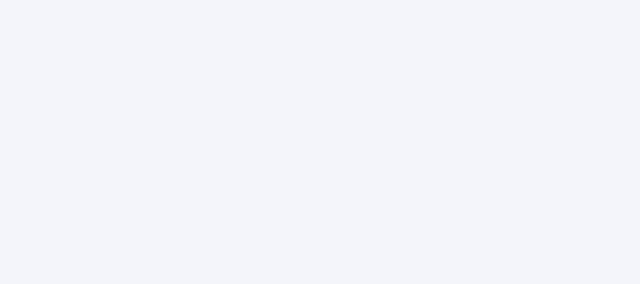
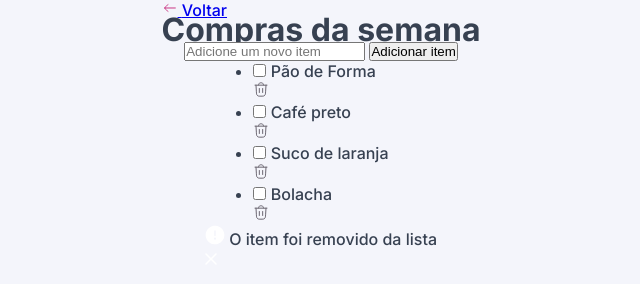
Before and after one commit to CarolGonzaga/lista-de-compras, a plain HTML site: page index.html in a window 1280 px wide. Shown: the whole page, without its empty margins (319-959 px from the left). Drawn offline with Linux system fonts and the light colour scheme.

Commit message:
estrutura inicial

```diff
--- a/index.html
+++ b/index.html
@@ -18,7 +18,61 @@
 </head>
 
 <body>
+    <header>
+        <a href="#" class="back">
+            <img src="assets/images/arrow.svg" alt="Ícone de voltar">
+            <span>Voltar</span>
+        </a>
 
+        <h1>Compras da semana</h1>
+    </header>
+
+    <form>
+        <input type="text" placeholder="Adicione um novo item">
+        <button type="submit">Adicionar item</button>
+    </form>
+
+    <ul>
+        <li>
+            <div>
+                <input type="checkbox" name="" id="">
+                Pão de Forma
+            </div>
+            <img src="assets/images/bin.svg" alt="">
+        </li>
+
+        <li>
+            <div>
+                <input type="checkbox" name="" id="">
+                Café preto
+            </div>
+            <img src="assets/images/bin.svg" alt="">
+        </li>
+
+        <li>
+            <div>
+                <input type="checkbox" name="" id="">
+                Suco de laranja
+            </div>
+            <img src="assets/images/bin.svg" alt="">
+        </li>
+
+        <li>
+            <div>
+                <input type="checkbox" name="" id="">
+                Bolacha
+            </div>
+            <img src="assets/images/bin.svg" alt="">
+        </li>
+    </ul>
+
+    <section>
+        <div>
+            <img src="assets/images/alert.svg" alt="">
+            <span>O item foi removido da lista</span>
+        </div>
+        <img src="assets/images/cancel.svg" alt="">
+    </section>
 </body>
 
 </html>
```
Also changed, not shown: assets/images/arrow.svg (added).
